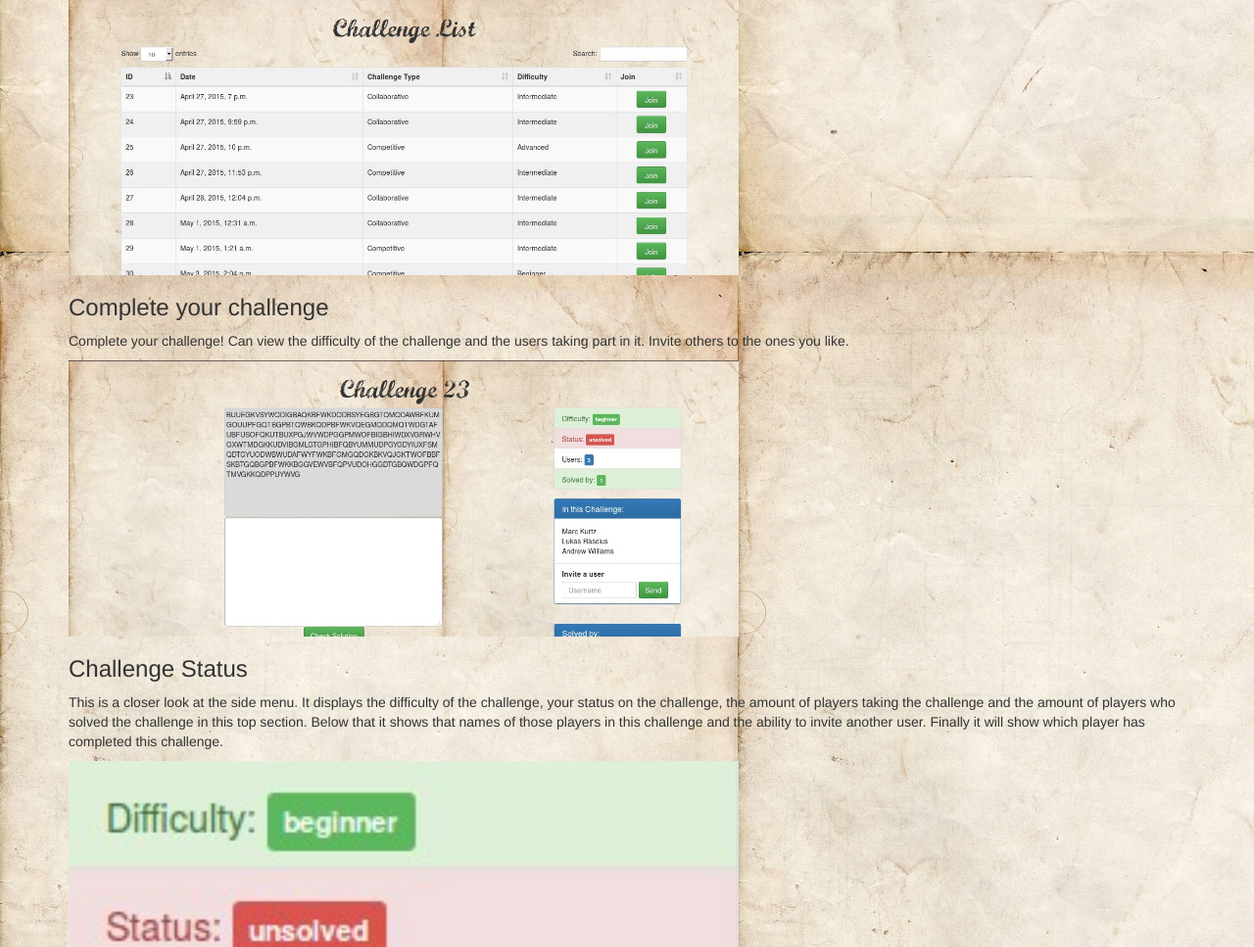
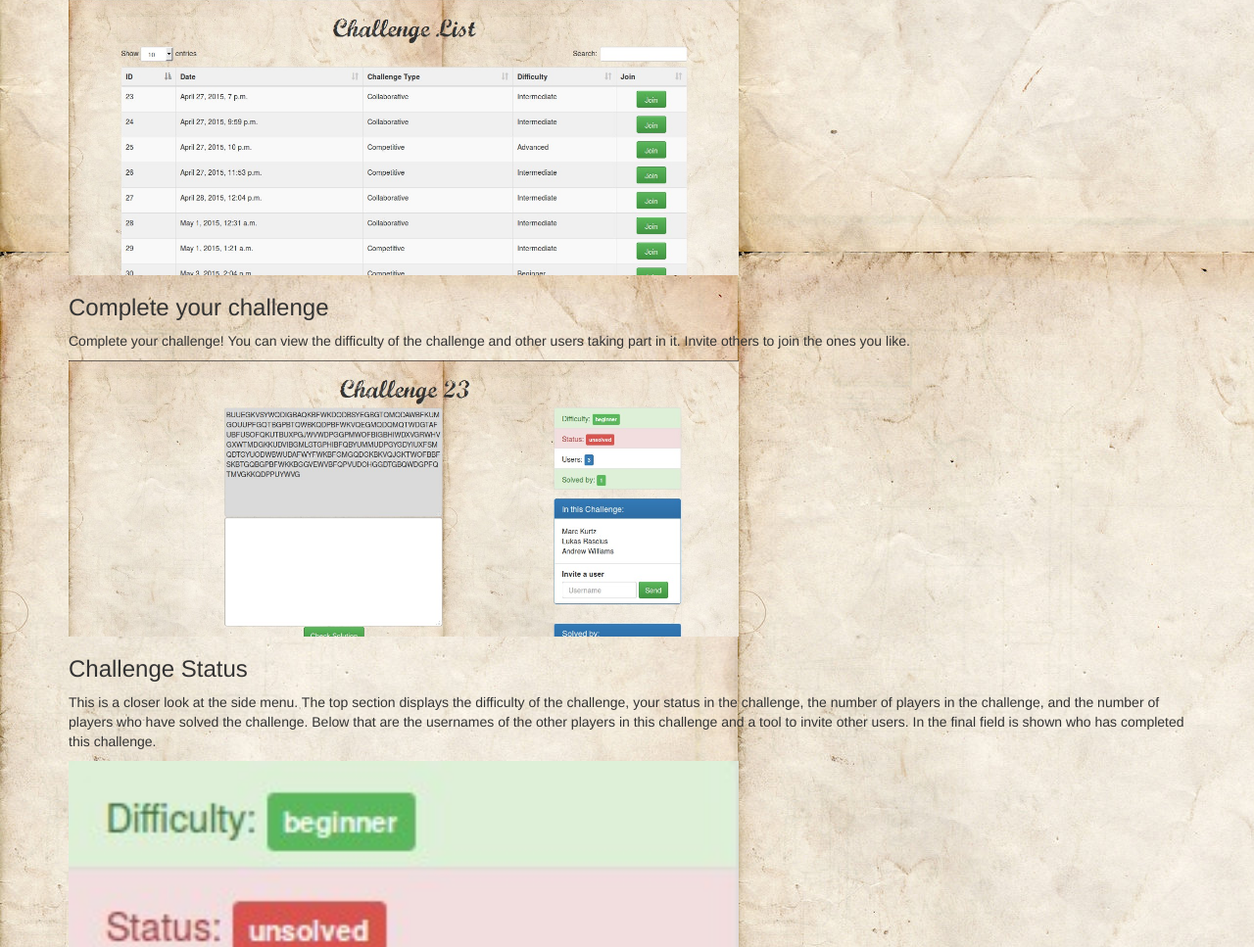
Before and after one commit to lrascius/CodeCipherCenter, a Django app: page /cipher/tutorials/ in a window 1280 px wide. Shown: the part 1865-2832 px from the top of the page at 98% size. Run offline with Django 3.2, Linux system fonts and the light colour scheme; parts of the project's set-up code (start-up, migrations or seed data) failed here and were passed over; some libraries are stand-ins or nearby versions.

Commit message:
Updated the tutorials template.

```diff
--- a/cccenter/templates/cccenter/tutorials.html
+++ b/cccenter/templates/cccenter/tutorials.html
@@ -8,7 +8,7 @@
 <div class="container">
 	<h1 class="align-center">Tutorials</h1>
 		<h3>New Challenge</h3>
-			<p>Create a new challenge by deciding difficulty, cipher type, and challenge type</p>
+			<p>Create a new challenge by difficulty, cipher type, and challenge type</p>
 				<img src= "{% static 'images/NewChallenge.jpg' %}" alt= "Creating a new challenge " width="460" height = "345">
 
 		<h3>Ciphers</h3>
@@ -24,15 +24,15 @@
 				<img src= "{% static 'images/ChallengeList.jpg' %}" alt="List of available challenges" width="460" height="345">
 
 		<h3>Complete your challenge</h3>
-			<p>Complete your challenge! Can view the difficulty of the challenge and the users taking part in it. Invite others to the ones you like.</p>
+			<p>Complete your challenge! You can view the difficulty of the challenge and other users taking part in it. Invite others to join the ones you like.</p>
 				<img src= "{% static 'images/Challenge.jpg' %}" alt="Complete your Challenge" width="460" height="345">
 
 		<h3>Challenge Status</h3>
-			<p>This is a closer look at the side menu. It displays the difficulty of the challenge, your status on the challenge, the amount of players taking the challenge and the amount of players who solved the challenge in this top section. Below that it shows that names of those players in this challenge and the ability to invite another user. Finally it will show which player has completed this challenge.</p>
+			<p>This is a closer look at the side menu. The top section displays the difficulty of the challenge, your status in the challenge, the number of players in the challenge, and the number of players who have solved the challenge. Below that are the usernames of the other players in this challenge and a tool to invite other users. In the final field is shown who has completed this challenge.</p>
 				<img src= "{% static 'images/ChallengeSide.jpg' %}" alt="Challenge HUD" width ="160" height="145">
 
 		<h3>Profile Page</h3>
-			<p>View your user profile! Here you can see the image you use for your profile and other user information. You can also see a list of all the challenges you are apart of with links to the challenge page.</p>
+			<p>View your user profile! Here you can see the your profile image and other usefull information. You can also see a list of all the challenges you are registered in with links to the challenge pages.</p>
 				<img src= "{% static 'images/Profile.jpg' %}" alt="Profile Page" width="460" height="345">
 
 		<h3>Settings</h3>
```
Also changed, not shown: db.sqlite3, 1 other file.
